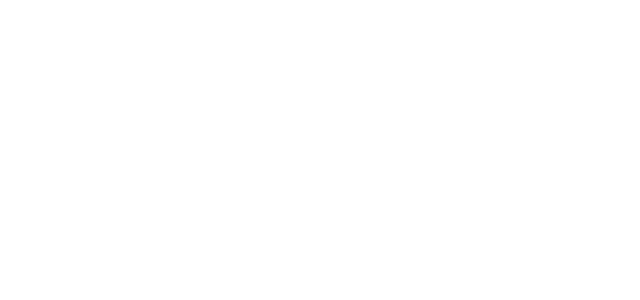
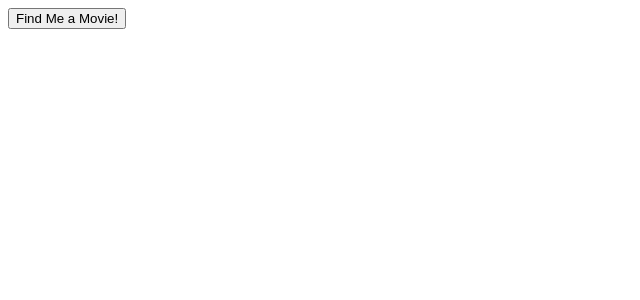
Before and after one commit to edwardreyes21/reel-roulette, a React (Create React App) app: page / in a window 1280 px wide. Shown: the top 300 px of the page, without its empty margins (0-640 px from the left). Built offline with nearby package versions, Linux system fonts and the light colour scheme.

Commit message:
Added button for finding a movie

```diff
--- a/src/App.js
+++ b/src/App.js
@@ -1,5 +1,16 @@
+import React from 'react';
+import axios from 'axios';
+
 function App() {
+    const findMovie = () => {
 
+    }
+
+    return (
+        <div className="App">
+            <button onClick={findMovie}>Find Me a Movie!</button>
+        </div>
+    )
 }
 
 export default App;
```
